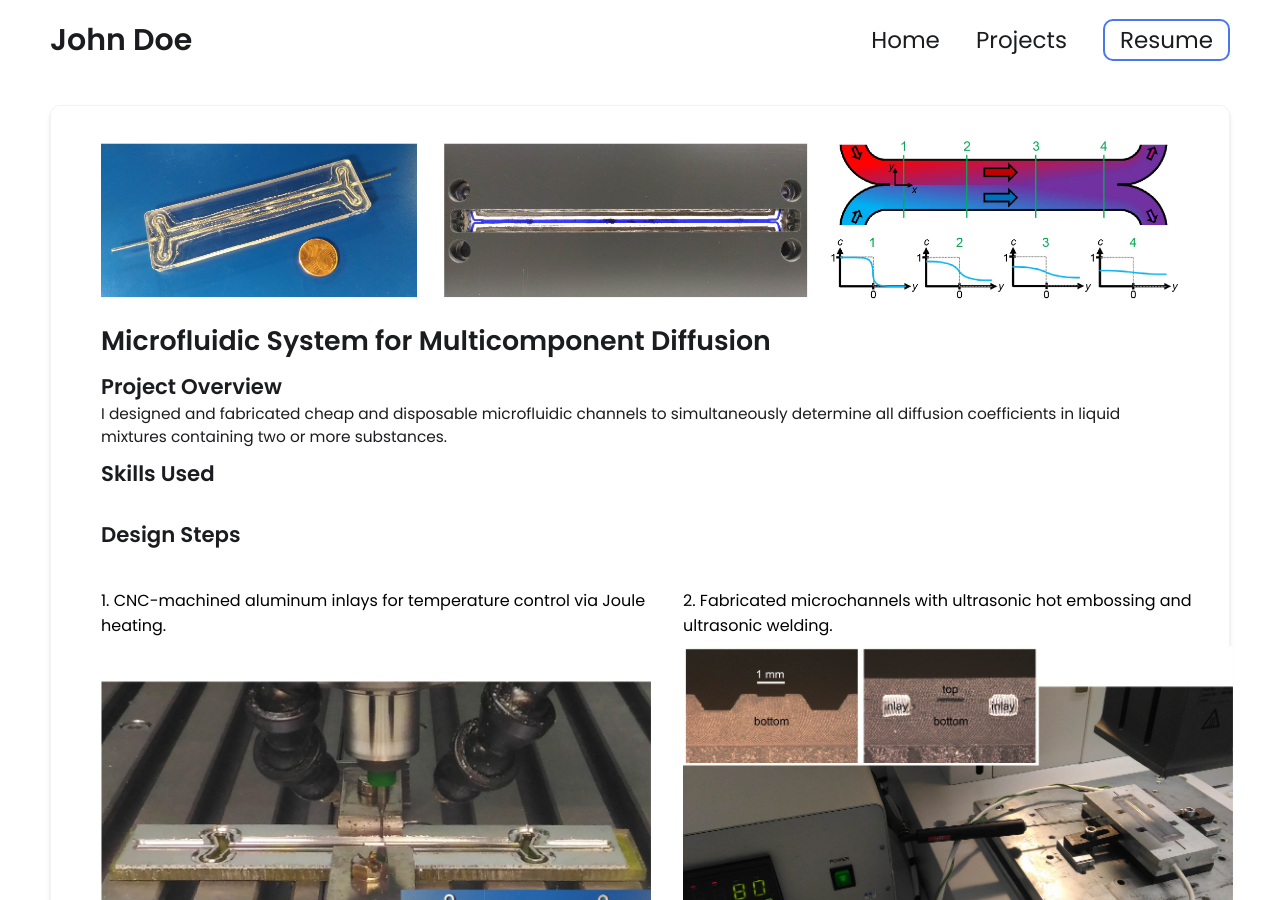
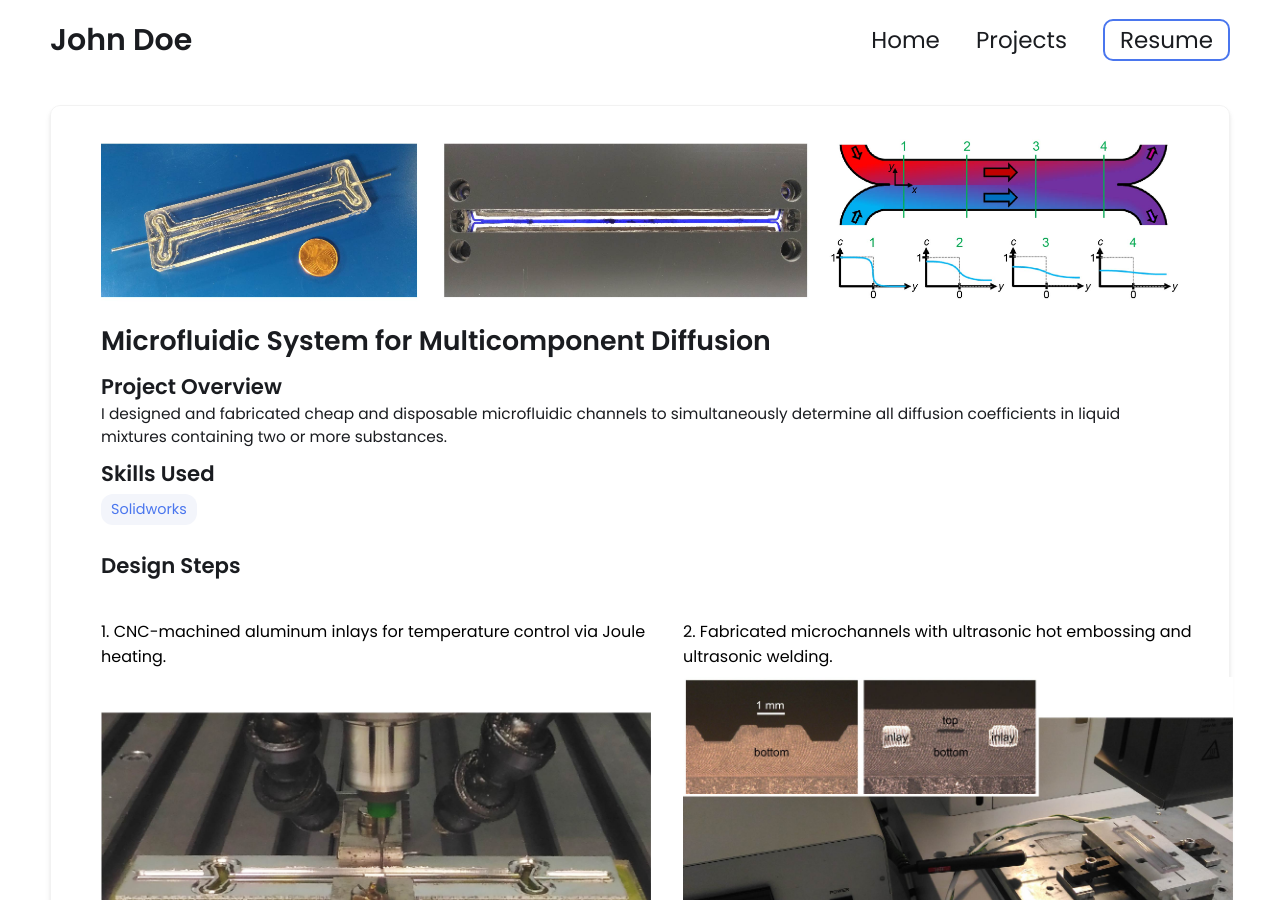
Before and after one commit to HagenGress/HagenGress.github.io, a Jekyll site: the page built from _projects/microfluidic-channel/index.md, in a window 1280 px wide and 900 px high. Built offline with Jekyll 4.4.1, drawn with Linux system fonts in a browser that asks for light colours.

Commit message:
Update index.md

```diff
--- a/_projects/microfluidic-channel/index.md
+++ b/_projects/microfluidic-channel/index.md
@@ -2,6 +2,8 @@
 layout: post
 title: Microfluidic System for Multicomponent Diffusion
 description: I designed and fabricated cheap and disposable microfluidic channels to simultaneously determine all diffusion coefficients in liquid mixtures containing two or more substances.
+skills:
+- Solidworks
 
 
 main-image: /Microchannel_TitlePicture-01.jpg
```
